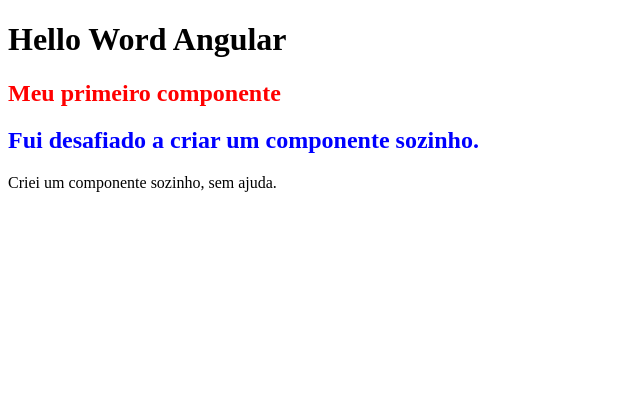
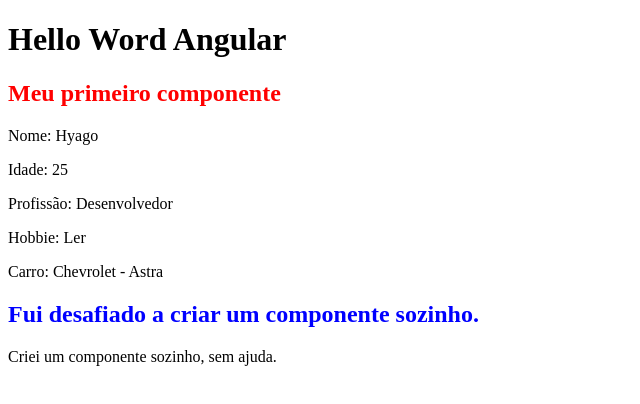
Before and after one commit to Hyagodevbfr/curso-angular, an Angular app: page / in a window 1280 px wide. Shown: the top 404 px of the page, without its empty margins (0-640 px from the left). Built offline with nearby package versions, Linux system fonts and the light colour scheme.

Commit message:
feat: add data interpolation in the first component

```diff
--- a/src/app/components/first-component/first-component.component.html
+++ b/src/app/components/first-component/first-component.component.html
@@ -1 +1,6 @@
 <h2>Meu primeiro componente</h2>
+<p>Nome: {{ name }}</p>
+<p>Idade: {{ age }}</p>
+<p>Profissão: {{ job }}</p>
+<p>Hobbie: {{ hobbie[0] }}</p>
+<p>Carro: {{ car.brand }} - {{ car.model }}</p>
--- a/src/app/components/first-component/first-component.component.ts
+++ b/src/app/components/first-component/first-component.component.ts
@@ -1,10 +1,22 @@
-import { Component } from '@angular/core';
+import { Component, OnInit } from '@angular/core';
 
 @Component({
   selector: 'app-first-component',
   templateUrl: './first-component.component.html',
-  styleUrls: ['./first-component.component.scss']
+  styleUrls: ['./first-component.component.scss'],
 })
-export class FirstComponentComponent {
+export class FirstComponentComponent implements OnInit {
+  name: string = 'Hyago';
+  age: number = 25;
+  job = 'Desenvolvedor';
+  hobbie = ['Ler', 'Estudar', 'Correr'];
+  car = {
+    brand: 'Chevrolet',
+    model: 'Astra',
+    year: 2011,
+  };
 
+  constructor() {}
+
+  ngOnInit(): void {}
 }
```
